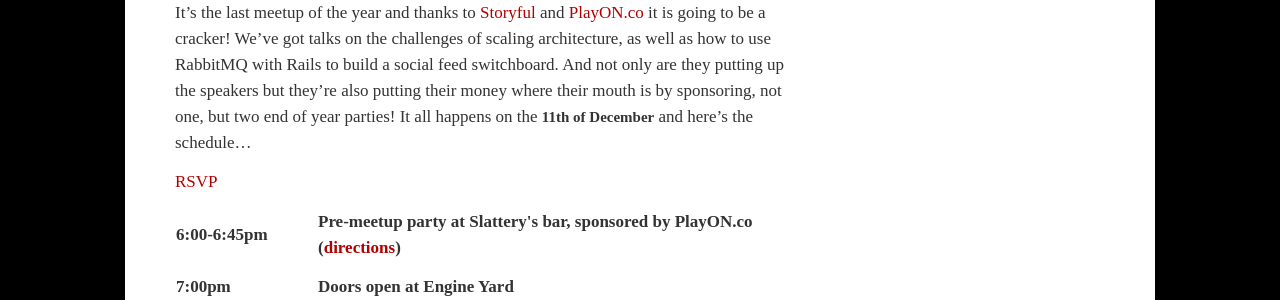
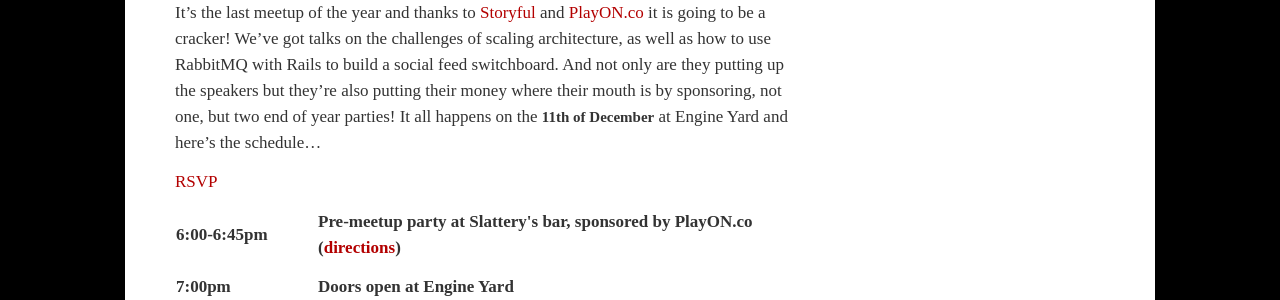
Before and after one commit to rubyireland/rubyireland.github.com, a Jekyll site: the page built from _posts/2014-12-01-ruby-ireland-end-of-year-party.markdown, in a window 1280 px wide. Shown: the part 735-1035 px from the top of the page. Built offline with Jekyll 4.4.1, drawn with Linux system fonts in a browser that asks for light colours; some web fonts are replaced.

Commit message:
Added venue.

```diff
--- a/_posts/2014-12-01-ruby-ireland-end-of-year-party.markdown
+++ b/_posts/2014-12-01-ruby-ireland-end-of-year-party.markdown
@@ -6,7 +6,7 @@ author: declan
 
 <img src="images/ruby_ireland_xmas_2014_poster_sp3.png" class="img-rounded" alt="Ruby Ireland End of Year Party Image" />
 
-It's the last meetup of the year and thanks to [Storyful](http://storyful.com/) and [PlayON.co](https://playon.co) it is going to be a cracker! We've got talks on the challenges of scaling architecture, as well as how to use RabbitMQ with Rails to build a social feed switchboard. And not only are they putting up the speakers but they're also putting their money where their mouth is by sponsoring, not one, but two end of year parties! It all happens on the <em>11th of December</em> and here's the schedule...
+It's the last meetup of the year and thanks to [Storyful](http://storyful.com/) and [PlayON.co](https://playon.co) it is going to be a cracker! We've got talks on the challenges of scaling architecture, as well as how to use RabbitMQ with Rails to build a social feed switchboard. And not only are they putting up the speakers but they're also putting their money where their mouth is by sponsoring, not one, but two end of year parties! It all happens on the <em>11th of December</em> at Engine Yard and here's the schedule...
 
 <a href="http://www.meetup.com/rubyireland/events/218967073/" data-event="218967073" class="mu-rsvp-btn">RSVP</a>
 
```
